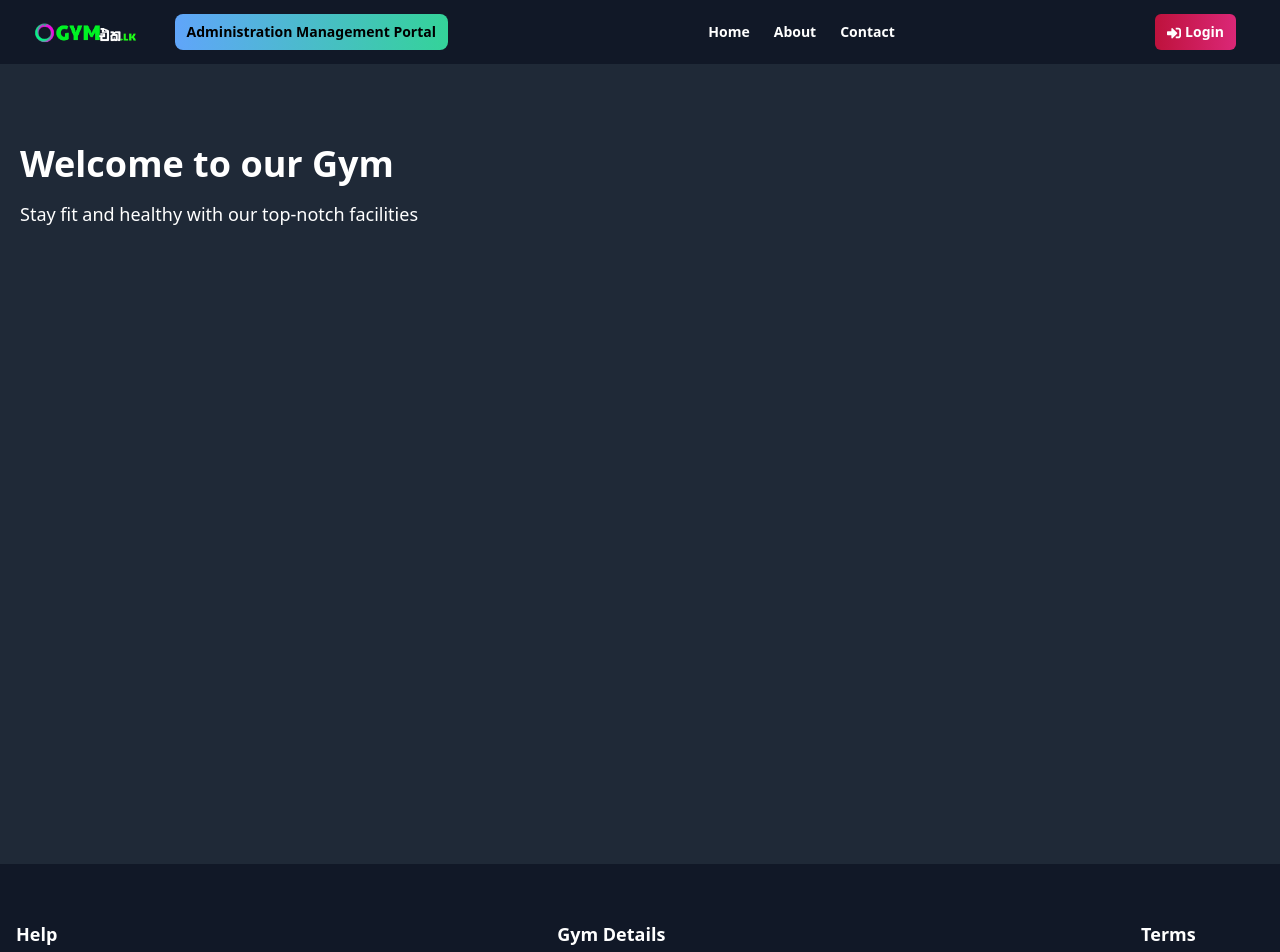
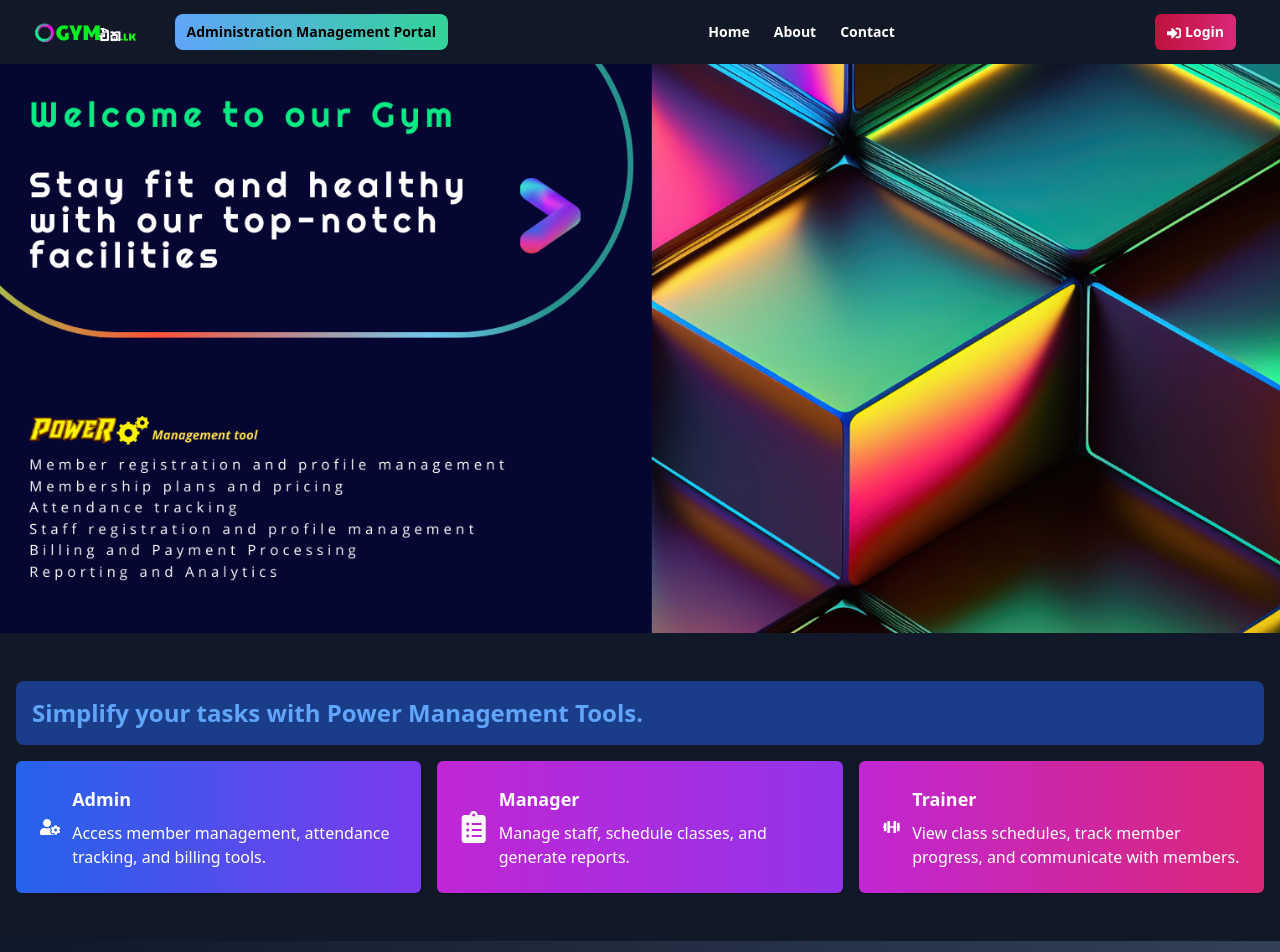
Before and after one commit to Senethlakshan/GymekaLK-admin-web-ui, a React (Create React App) app in the folder gymeka-admin-portal/: page / in a window 1280 px wide. Shown: the top 952 px of the page. Built offline with nearby package versions, Linux system fonts and the light colour scheme.

Commit message:
update  home ui

```diff
--- a/gymeka-admin-portal/src/components/home/Homepage.js
+++ b/gymeka-admin-portal/src/components/home/Homepage.js
@@ -1,10 +1,10 @@
 import React, { useState, useEffect } from 'react';
 import { useNavigate } from 'react-router-dom';
 import { SyncLoader } from 'react-spinners';
+import banner from '../../assests/web-banner.jpeg';
+import { FaUserCog, FaClipboardList, FaDumbbell } from 'react-icons/fa';
 
 const Homepage = () => {
-
-
   const [isLoading, setIsLoading] = useState(true);
   const navigate = useNavigate();
 
@@ -27,19 +27,49 @@ const Homepage = () => {
     );
   }
 
-
   return (
     <div className="flex flex-col min-h-screen">
       {/* Banner */}
-      <section className="bg-gray-800 text-white py-20 min-h-screen">
-        <div className="container mx-5">
-          <h1 className="text-4xl font-bold mb-4">Welcome to our Gym</h1>
-          <p className="text-lg">Stay fit and healthy with our top-notch facilities</p>
-        </div>
+      <section className="bg-gray-800 text-white ">
+        <img src={banner} alt='web banner' />
       </section>
 
+      {/* Sidebar */}
+      <aside className="bg-gray-900 py-8">
+        <div className="container p-4">
+          <h2 className="text-2xl font-bold mb-4 text-blue-400 bg-blue-600 bg-opacity-50 p-4 rounded-lg">Simplify your tasks with Power Management Tools.</h2>
+          <div className="grid grid-cols-1 md:grid-cols-2 lg:grid-cols-3 gap-4">
+            {/* Card 1 - Admin */}
+            <div className="bg-gradient-to-r from-blue-600 to-violet-600 rounded-md shadow p-6 flex items-center">
+              <FaUserCog className="w-8 h-8 mr-3  text-white" />
+              <div className=' text-white'>
+                <h3 className="text-lg font-bold mb-2">Admin</h3>
+                <p>Access member management, attendance tracking, and billing tools.</p>
+              </div>
+            </div>
+            {/* Card 2 - Manager */}
+            <div className="bg-gradient-to-r from-fuchsia-600 to-purple-600 rounded-md shadow p-6 flex items-center">
+              <FaClipboardList className="w-8 h-8 mr-3 text-white" />
+              <div className='text-white'>
+                <h3 className="text-lg font-bold mb-2">Manager</h3>
+                <p>Manage staff, schedule classes, and generate reports.</p>
+              </div>
+            </div>
+            {/* Card 3 - Trainer */}
+            <div className="bg-gradient-to-r from-fuchsia-600 to-pink-600 rounded-md shadow p-6 flex items-center">
+              <FaDumbbell className="w-8 h-8 mr-3 text-white" />
+              <div className='text-white'>
+                <h3 className="text-lg font-bold mb-2">Trainer</h3>
+                <p>View class schedules, track member progress, and communicate with members.</p>
+              </div>
+            </div>
+            {/* Add more cards for other roles */}
+          </div>
+        </div>
+      </aside>
+
       {/* Footer */}
-      <footer className="bg-gray-900 text-white py-10">
+      <footer className="bg-gradient-to-r from-slate-900 to-slate-700 text-white py-10">
         <div className="container mx-auto">
           <div className="flex justify-between m-4">
             {/* Help */}
--- a/gymeka-admin-portal/src/components/root/Navbar.js
+++ b/gymeka-admin-portal/src/components/root/Navbar.js
@@ -83,6 +83,3 @@ const Navbar = () => {
 };
 
 export default Navbar;
-
-
-//update
```
Also changed, not shown: gymeka-admin-portal/src/assests/web-banner.jpeg (added).
